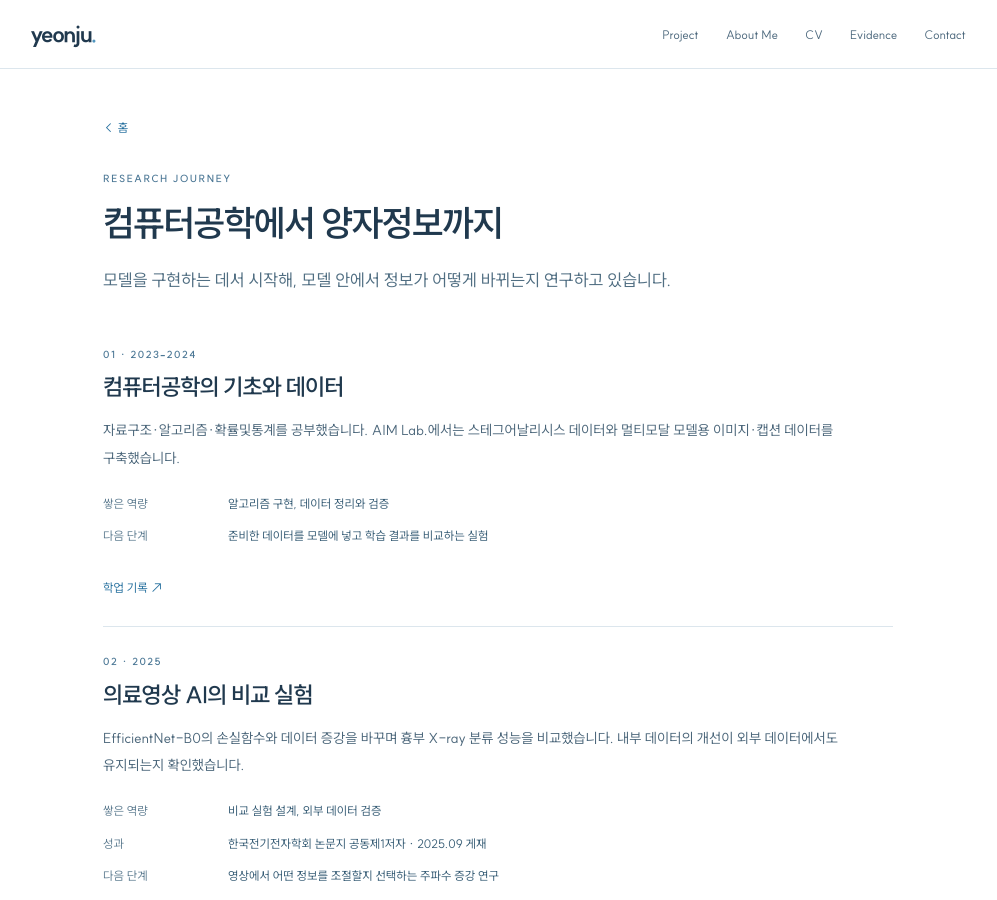
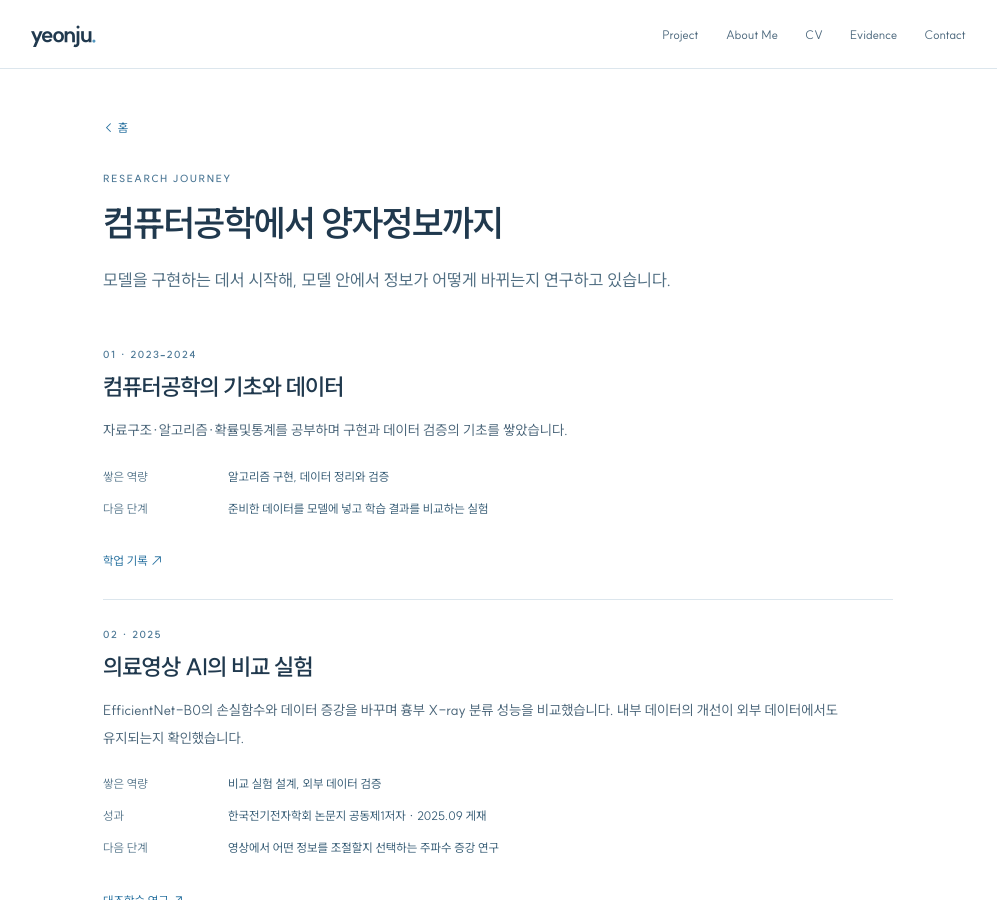
Before and after one commit to KimYeonJuu/KimYeonJuu.github.io, a Jekyll site: the page built from journey.html, in a window 1280 px wide and 900 px high. Shown: the whole window, without its empty margins (142-1139 px from the left). Built offline with Jekyll 4.4.1, drawn with Linux system fonts in a browser that asks for light colours.

Commit message:
Correct research project participation dates and remove unsupported lab dates

```diff
--- a/cv.html
+++ b/cv.html
@@ -5,8 +5,8 @@
 <section class="page-section"><div class="wrapper"><article class="page-content cv-page"><a class="back" href="index.html">← 홈</a><span class="eyebrow">Curriculum vitae</span><h1>김연주 <span class="name-english">Yeonju Kim</span></h1><p class="lead">Quantum Information · Artificial Intelligence</p><div class="links"><a href="mailto:yeonjuk8@gmail.com">yeonjuk8@gmail.com</a><a href="https://github.com/KimYeonJuu">GitHub ↗</a><a href="about.html">연구 이야기 ↗</a></div>
 <h2 id="education">Education</h2><div class="cv-entry"><time>2023–현재</time><div><h3>국립한밭대학교 · 컴퓨터공학과 학사과정</h3><p>GPA <strong>4.35 / 4.50</strong> · 석차 <strong>2 / 112</strong> · 이수 130학점</p><p class="small">2026학년도 1학기 기준 · <a href="assets/evidence/academic-summary.png" data-proof>성적 증빙</a></p></div></div>
 <h2 id="experience">Research Experience</h2><div class="cv-entry"><time>2026.07–현재</time><div><h3>UST·KISTI 스쿨 · 양자정보 연구인턴</h3><p>양자·고전 하이브리드 모델의 회로 구조·출력·최종 예측 분석</p><p class="small">하계·장기 인턴십 · 지도교수 류정희 · 2026.12.24 종료 예정</p><a class="small" href="research/quantum.html">연구 내용 ↗</a></div></div>
-<div class="cv-entry"><time>2024–현재</time><div><h3>AIM Lab. · 학부연구생</h3><p>의료영상 분류 · 주파수 특징 조절 · 대조학습과 데이터 증강</p></div></div>
-<h2 id="funded-projects">Research Projects</h2><div class="cv-entry"><time>2026.04–현재</time><div><h3>생성형 AI 기반 이미지 워터마킹 기술 연구</h3><p>학생연구자 · 2026.10.31 종료 예정</p></div></div><div class="cv-entry"><time>2025.04–09</time><div><h3>사이버안보 정책 도메인에 적합한 대화형 AI 모델 연구</h3><p>학생연구자</p></div></div><p class="small"><a href="assets/evidence/research-projects.png" data-proof>연구과제 참여 증빙 ↗</a></p>
+<div class="cv-entry"><span aria-hidden="true"></span><div><h3>AIM Lab. · 학부연구생</h3><p>의료영상 분류 · 주파수 특징 조절 · 대조학습과 데이터 증강</p></div></div>
+<h2 id="funded-projects">Research Projects</h2><div class="cv-entry"><time>2026.04.01<br>– 2026.10.31</time><div><h3>생성형 AI 기반 이미지 워터마킹 기술 연구</h3><p>학생연구자</p></div></div><div class="cv-entry"><time>2025.04.01<br>– 2025.09.30</time><div><h3>사이버안보 정책 도메인에 적합한 대화형 AI 모델 연구</h3><p>학생연구자</p></div></div><p class="small"><a href="assets/evidence/research-projects.png" data-proof>연구과제 참여 증빙 ↗</a></p>
 <h2 id="publications">Publications</h2><div class="cv-publication"><span class="eyebrow">2026 · SCIE · Accepted</span><h3>Targeted Frequency Modulation for Robust Neonatal Respiratory Distress Classification</h3><p><strong>Pattern Recognition</strong>, Elsevier · <strong>제1저자*</strong> · 2026.09 게재 승인</p><p>JCR Top 6.6% · Impact Factor 9.1</p><p class="small">* 저자 목록 첫 번째, 공동 기여 표기. 2025 JCR · Engineering, Electrical &amp; Electronic · JIF percentile 93.4 기준.</p><div class="links"><a href="research/tfm.html">연구 상세 ↗</a><a href="https://github.com/KimYeonJuu/Targeted-Frequency-Modulation-for-Robust-Neonatal-Respiratory-Distress-Classification">Code ↗</a></div></div>
 <div class="cv-publication"><span class="eyebrow">2025 · Published</span><h3>대조 학습과 데이터 증강을 활용한 흉부 X-Ray 이미지 분류 정확도 향상</h3><p>한국전기전자학회 논문지 29(3), 289–296 · <strong>공동제1저자</strong> · 2025.09</p><div class="links"><a href="https://doi.org/10.7471/ikeee.2025.29.3.289">Paper ↗</a><a href="research/contrastive.html">연구 상세 ↗</a></div></div>
 <h2 id="awards">Awards</h2><div class="cv-entry"><time>2025.12</time><div><h3>한국방송·미디어공학회 동계학술대회 논문 경진대회 · 최우수상</h3><p>대학생 및 고등학생 부문 · 미세 병변 검출을 위한 블록 FFT 기반 선택적 주파수 증강</p><a class="small" href="assets/evidence/frequency-award.webp" data-proof>상장 ↗</a></div></div><div class="cv-entry"><time>2025</time><div><h3>소중한 SW·AI 경진대회 · AI 부문 3등</h3><p>Fake Text Detection · 팀 4im</p><a class="small" href="assets/evidence/ai-award.png" data-proof>상장 ↗</a></div></div>
--- a/journey.html
+++ b/journey.html
@@ -3,7 +3,7 @@
 title: 연구 과정과 진로
 ---
 <section class="page-section"><div class="wrapper"><article class="page-content"><a class="back" href="index.html#about">← 홈</a><span class="eyebrow">Research journey</span><h1>컴퓨터공학에서 양자정보까지</h1><p class="lead">모델을 구현하는 데서 시작해, 모델 안에서 정보가 어떻게 바뀌는지 연구하고 있습니다.</p>
-<div class="journey-step" id="foundation"><span class="eyebrow">01 · 2023–2024</span><h2>컴퓨터공학의 기초와 데이터</h2><p>자료구조·알고리즘·확률및통계를 공부했습니다. AIM Lab.에서는 스테그어날리시스 데이터와 멀티모달 모델용 이미지·캡션 데이터를 구축했습니다.</p><dl class="step-facts"><div><dt>쌓은 역량</dt><dd>알고리즘 구현, 데이터 정리와 검증</dd></div><div><dt>다음 단계</dt><dd>준비한 데이터를 모델에 넣고 학습 결과를 비교하는 실험</dd></div></dl><a href="cv.html#education">학업 기록 ↗</a></div>
+<div class="journey-step" id="foundation"><span class="eyebrow">01 · 2023–2024</span><h2>컴퓨터공학의 기초와 데이터</h2><p>자료구조·알고리즘·확률및통계를 공부하며 구현과 데이터 검증의 기초를 쌓았습니다.</p><dl class="step-facts"><div><dt>쌓은 역량</dt><dd>알고리즘 구현, 데이터 정리와 검증</dd></div><div><dt>다음 단계</dt><dd>준비한 데이터를 모델에 넣고 학습 결과를 비교하는 실험</dd></div></dl><a href="cv.html#education">학업 기록 ↗</a></div>
 <div class="journey-step" id="medical"><span class="eyebrow">02 · 2025</span><h2>의료영상 AI의 비교 실험</h2><p>EfficientNet-B0의 손실함수와 데이터 증강을 바꾸며 흉부 X-ray 분류 성능을 비교했습니다. 내부 데이터의 개선이 외부 데이터에서도 유지되는지 확인했습니다.</p><dl class="step-facts"><div><dt>쌓은 역량</dt><dd>비교 실험 설계, 외부 데이터 검증</dd></div><div><dt>성과</dt><dd>한국전기전자학회 논문지 공동제1저자 · 2025.09 게재</dd></div><div><dt>다음 단계</dt><dd>영상에서 어떤 정보를 조절할지 선택하는 주파수 증강 연구</dd></div></dl><a href="research/contrastive.html">대조학습 연구 ↗</a></div>
 <div class="journey-step" id="frequency"><span class="eyebrow">03 · 2025–2026</span><h2>입력 영상에서 특징 공간으로</h2><p>블록 FFT로 입력 영상의 주파수 대역을 선택해 증강했습니다. 이후 모델 내부의 특징을 조절하는 TFM을 설계하고 구현·실험·통계 검정·원고 초안 작성을 맡았습니다.</p><dl class="step-facts"><div><dt>쌓은 역량</dt><dd>방법 설계, 구현, 통계 분석, 논문 작성</dd></div><div><dt>성과</dt><dd>학술대회 최우수상 · Pattern Recognition 제1저자 게재 승인(공동 기여 표기)</dd></div><div><dt>다음 단계</dt><dd>정보를 바꾸는 연산을 양자 회로와 연결하는 연구</dd></div></dl><div class="links"><a href="research/frequency.html">주파수 증강 ↗</a><a href="research/tfm.html">TFM ↗</a></div></div>
 <div class="journey-step" id="quantum"><span class="eyebrow">04 · 2026–현재</span><h2>양자정보와 AI의 연결</h2><p>UST·KISTI 인턴십에서 양자·고전 하이브리드 모델을 연구하고 있습니다. 회로 구조에 따라 중간 출력이 어떻게 달라지는지, 그 차이가 최종 예측까지 이어지는지 비교합니다.</p><dl class="step-facts"><div><dt>확장하는 역량</dt><dd>양자 회로 구현 검증, 조건별 출력 분석, 반복 실험</dd></div><div><dt>현재 상태</dt><dd>회로 조건과 후속 고전 연산의 영향을 분석 중</dd></div></dl><a href="research/quantum.html">현재 연구 ↗</a></div>
```
